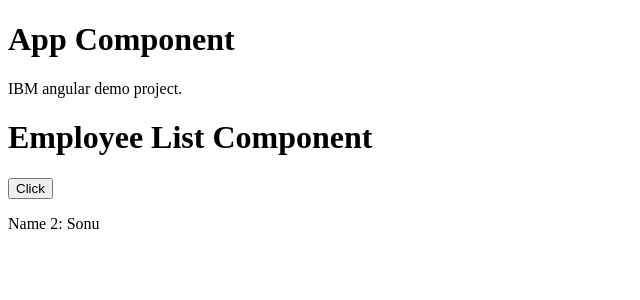
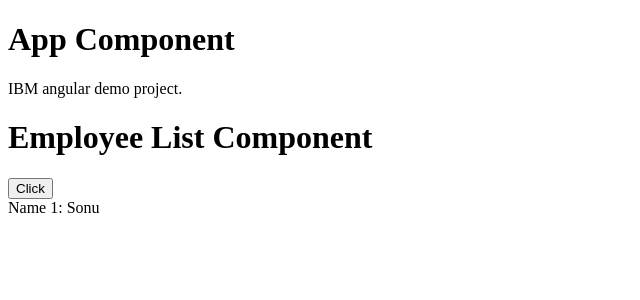
Before and after one commit to dyesmuk/ibm-angular-demo-4-jun-2026, an Angular app: page / in a window 1280 px wide. Shown: the top 300 px of the page, without its empty margins (0-640 px from the left). Built offline with nearby package versions, Linux system fonts and the light colour scheme.

Commit message:
initial commit

```diff
--- a/src/app/components/employee-list/employee-list.html
+++ b/src/app/components/employee-list/employee-list.html
@@ -1,7 +1,11 @@
 <div>
     <h1>Employee List Component</h1>
     <button (click)="fun()">Click</button>
-    <p [hidden]="isYes">Name1: {{employees[0].name}} </p>
-    <p *ngIf="isYes">Name 2: {{employees[0].name}}</p>
+    <br />
+    <!-- <p [hidden]="isYes">Name1: {{employees[0].name}} </p> -->
+    <div *ngIf="isYes; else elseBlock">Name 1: {{employees[0].name}}</div>
+    <div>
+        <ng-template #elseBlock>Name 2: {{employees[1].name}}</ng-template>
+    </div>
     <!-- @ngIf -->
 </div>
```
